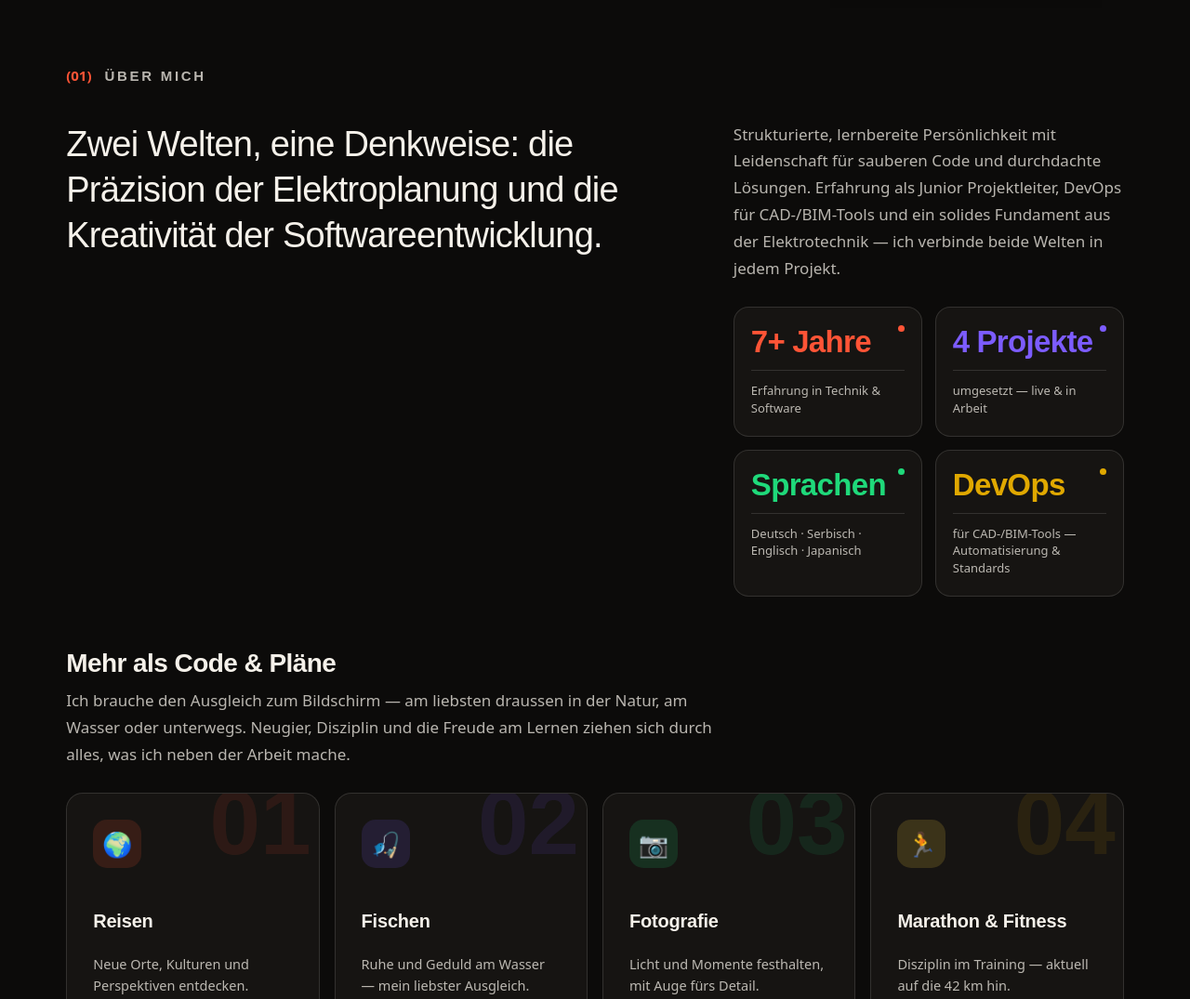
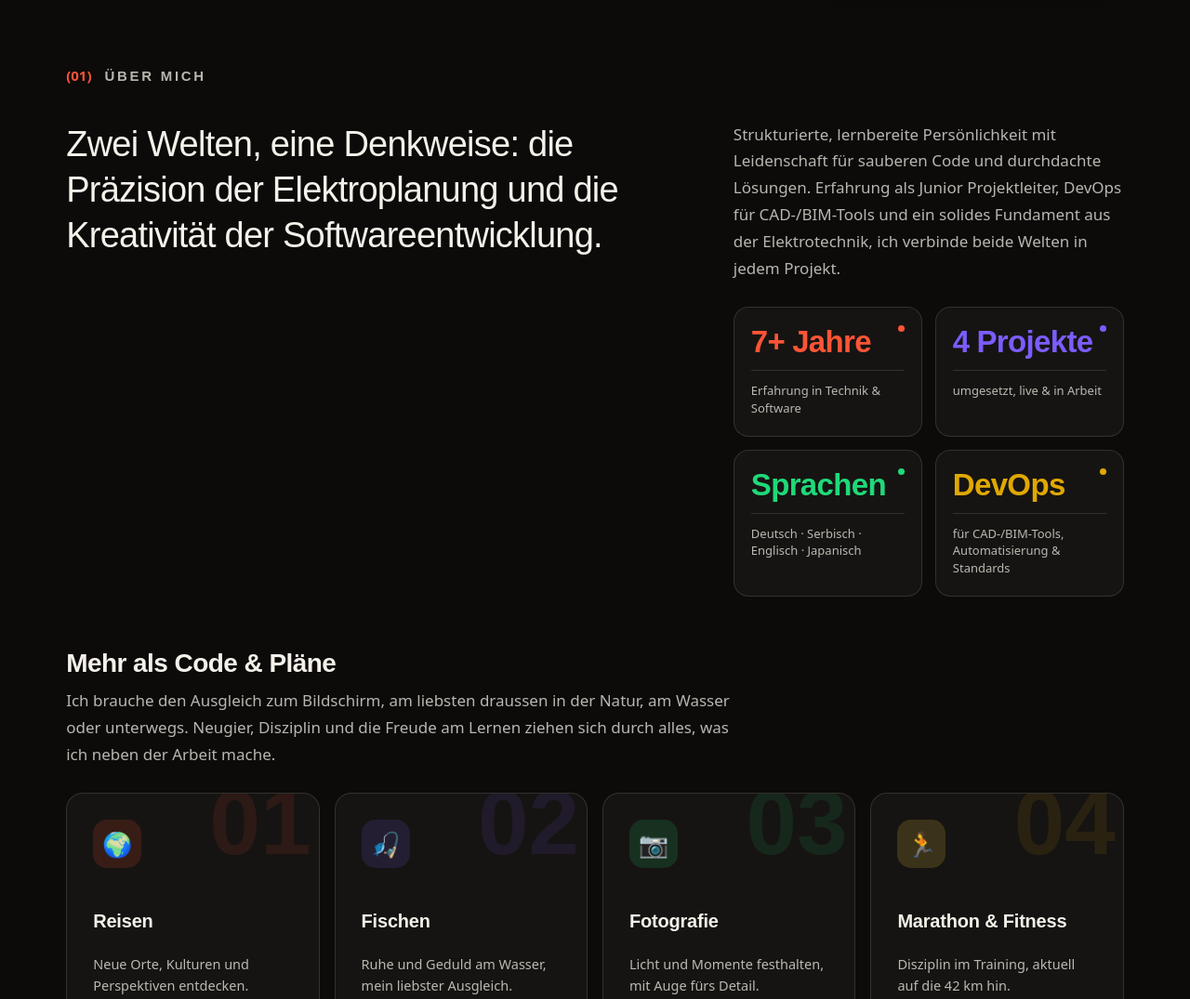
Before and after one commit to VeljkoIvic/VeljkoIvicPortfolio, a plain HTML site: page index.html in a window 1280 px wide. Shown: the part 740-1815 px from the top of the page at 93% size. Drawn offline with Linux system fonts and the light colour scheme.

Commit message:
Projekte ergänzt, Resume-CTA & Gedankenstriche seitenweit bereinigt

```diff
--- a/js/content.js
+++ b/js/content.js
@@ -20,26 +20,26 @@ const CONTENT = {
     aboutLead:
       "Zwei Welten, eine Denkweise: die Präzision der Elektroplanung und die Kreativität der Softwareentwicklung.",
     aboutBody:
-      "Strukturierte, lernbereite Persönlichkeit mit Leidenschaft für sauberen Code und durchdachte Lösungen. Erfahrung als Junior Projektleiter, DevOps für CAD-/BIM-Tools und ein solides Fundament aus der Elektrotechnik — ich verbinde beide Welten in jedem Projekt.",
+      "Strukturierte, lernbereite Persönlichkeit mit Leidenschaft für sauberen Code und durchdachte Lösungen. Erfahrung als Junior Projektleiter, DevOps für CAD-/BIM-Tools und ein solides Fundament aus der Elektrotechnik, ich verbinde beide Welten in jedem Projekt.",
     facts: [
       { big: "7+", unit: "Jahre", label: "Erfahrung in Technik & Software", color: "#ff5436" },
-      { big: "4", unit: "Projekte", label: "umgesetzt — live & in Arbeit", color: "#7c5cff" },
+      { big: "4", unit: "Projekte", label: "umgesetzt, live & in Arbeit", color: "#7c5cff" },
       { big: "Sprachen", label: "Deutsch · Serbisch · Englisch · Japanisch", color: "#1fd97a" },
-      { big: "DevOps", label: "für CAD-/BIM-Tools — Automatisierung & Standards", color: "#e0a800" },
+      { big: "DevOps", label: "für CAD-/BIM-Tools, Automatisierung & Standards", color: "#e0a800" },
     ],
 
     hobbiesTitle: "Mehr als Code & Pläne",
     hobbiesBody:
-      "Ich brauche den Ausgleich zum Bildschirm — am liebsten draussen in der Natur, am Wasser oder unterwegs. Neugier, Disziplin und die Freude am Lernen ziehen sich durch alles, was ich neben der Arbeit mache.",
+      "Ich brauche den Ausgleich zum Bildschirm, am liebsten draussen in der Natur, am Wasser oder unterwegs. Neugier, Disziplin und die Freude am Lernen ziehen sich durch alles, was ich neben der Arbeit mache.",
     hobbies: [
       { num: "01", icon: "🌍", title: "Reisen", note: "Neue Orte, Kulturen und Perspektiven entdecken.", tint: "rgba(255,84,54,.14)", color: "#ff5436" },
-      { num: "02", icon: "🎣", title: "Fischen", note: "Ruhe und Geduld am Wasser — mein liebster Ausgleich.", tint: "rgba(124,92,255,.14)", color: "#7c5cff" },
+      { num: "02", icon: "🎣", title: "Fischen", note: "Ruhe und Geduld am Wasser, mein liebster Ausgleich.", tint: "rgba(124,92,255,.14)", color: "#7c5cff" },
       { num: "03", icon: "📷", title: "Fotografie", note: "Licht und Momente festhalten, mit Auge fürs Detail.", tint: "rgba(31,217,122,.14)", color: "#1fd97a" },
-      { num: "04", icon: "🏃", title: "Marathon & Fitness", note: "Disziplin im Training — aktuell auf die 42 km hin.", tint: "rgba(255,210,63,.16)", color: "#e0a800" },
+      { num: "04", icon: "🏃", title: "Marathon & Fitness", note: "Disziplin im Training, aktuell auf die 42 km hin.", tint: "rgba(255,210,63,.16)", color: "#e0a800" },
       { num: "05", icon: "🍳", title: "Kochen", note: "Gerne experimentieren und für Freunde kochen.", tint: "rgba(255,84,54,.14)", color: "#ff5436" },
-      { num: "06", icon: "日", title: "Japanisch", note: "Lerne die Sprache aktuell auf Niveau N5 — aus reiner Neugier.", tint: "rgba(124,92,255,.14)", color: "#7c5cff" },
-      { num: "07", icon: "👨‍👩‍👧", title: "Familie", note: "Zeit mit den Menschen, die zählen — mein Rückhalt und meine Energiequelle.", tint: "rgba(31,217,122,.14)", color: "#1fd97a" },
-      { num: "08", icon: "💻", title: "Coden & Tüfteln", note: "Eigene Ideen in kleinen Side-Projects umsetzen — einfach, weil es Spass macht.", tint: "rgba(255,210,63,.16)", color: "#e0a800" },
+      { num: "06", icon: "日", title: "Japanisch", note: "Lerne die Sprache aktuell auf Niveau N5, aus reiner Neugier.", tint: "rgba(124,92,255,.14)", color: "#7c5cff" },
+      { num: "07", icon: "👨‍👩‍👧", title: "Familie", note: "Zeit mit den Menschen, die zählen, mein Rückhalt und meine Energiequelle.", tint: "rgba(31,217,122,.14)", color: "#1fd97a" },
+      { num: "08", icon: "💻", title: "Coden & Tüfteln", note: "Eigene Ideen in kleinen Side-Projects umsetzen, einfach, weil es Spass macht.", tint: "rgba(255,210,63,.16)", color: "#e0a800" },
     ],
 
     h_stack: "Stack & Werkzeuge",
@@ -52,14 +52,14 @@ const CONTENT = {
     h_jobs: "Berufserfahrung",
     h_edu: "Ausbildung",
     work: [
-      { period: "2025 — Jetzt", role: "Junior Projektleiter", org: "Amstein + Walthert AG", desc: "Projektleitung und Fachplanung von Elektroprojekten. DevOps für CAD-/BIM-Tools (u.a. Revit) sowie Betreuung von Lernenden." },
-      { period: "2023 — 2024", role: "Elektroplaner", org: "HKG Engineering AG", desc: "Erstellung technischer Pläne und Schemas, projektbezogene Kundenkommunikation sowie Mitarbeit in Planung und Koordination." },
-      { period: "2021 — 2023", role: "Elektroinstallateur EFZ", org: "Eglin AG · Swisspro AG · Melcom AG", desc: "Installation, Service und Wartung elektrischer Anlagen sowie Neu- und Umbauten in Wohn- und Gewerbeobjekten. Lösungsorientierte Fehlersuche, saubere Verdrahtung nach Schema und technische Kundenberatung direkt vor Ort." },
+      { period: "2025-Jetzt", role: "Junior Projektleiter", org: "Amstein + Walthert AG", desc: "Projektleitung und Fachplanung von Elektroprojekten. DevOps für CAD-/BIM-Tools (u.a. Revit) sowie Betreuung von Lernenden." },
+      { period: "2023-2024", role: "Elektroplaner", org: "HKG Engineering AG", desc: "Erstellung technischer Pläne und Schemas, projektbezogene Kundenkommunikation sowie Mitarbeit in Planung und Koordination." },
+      { period: "2021-2023", role: "Elektroinstallateur EFZ", org: "Eglin AG · Swisspro AG · Melcom AG", desc: "Installation, Service und Wartung elektrischer Anlagen sowie Neu- und Umbauten in Wohn- und Gewerbeobjekten. Lösungsorientierte Fehlersuche, saubere Verdrahtung nach Schema und technische Kundenberatung direkt vor Ort." },
     ],
     education: [
-      { period: "Geplant", role: "Bachelor of Science in Informatik", org: "ZHAW — Zürcher Hochschule für Angewandte Wissenschaften", desc: "Geplantes Bachelorstudium zur weiteren Vertiefung in Software Engineering und Informatik." },
-      { period: "2024 — 2027", role: "Dipl. Informatiker HF", org: "Professional Bachelor in Computer Science", desc: "Breite Ausbildung mit Führungsfokus: Softwareentwicklung, Datenbanken und Architektur ebenso wie Projektmanagement, Betriebswirtschaft, Marketing und Mitarbeiterführung." },
-      { period: "2017 — 2021", role: "Elektroinstallateur EFZ", org: "Berufliche Grundbildung (Lehre)", desc: "Vierjährige Grundbildung: Installation, Wartung und Reparatur elektrischer Anlagen, Montage von Schaltkästen, Grundlagen der Steuerungs- und Gebäudetechnik sowie das Lesen technischer Zeichnungen." },
+      { period: "Geplant", role: "Bachelor of Science in Informatik", org: "ZHAW, Zürcher Hochschule für Angewandte Wissenschaften", desc: "Geplantes Bachelorstudium zur weiteren Vertiefung in Software Engineering und Informatik." },
+      { period: "2024-2027", role: "Dipl. Informatiker HF", org: "Professional Bachelor in Computer Science", desc: "Breite Ausbildung mit Führungsfokus: Softwareentwicklung, Datenbanken und Architektur ebenso wie Projektmanagement, Betriebswirtschaft, Marketing und Mitarbeiterführung." },
+      { period: "2017-2021", role: "Elektroinstallateur EFZ", org: "Berufliche Grundbildung (Lehre)", desc: "Vierjährige Grundbildung: Installation, Wartung und Reparatur elektrischer Anlagen, Montage von Schaltkästen, Grundlagen der Steuerungs- und Gebäudetechnik sowie das Lesen technischer Zeichnungen." },
     ],
 
     h_projects: "Projekte",
@@ -69,12 +69,12 @@ const CONTENT = {
       { key: "planned", title: "Geplant", color: "#7c5cff" },
     ],
     projects: [
-      { cat: "live", name: "Fishertechservice", mark: "FT", color: "#1fd97a", desc: "Firmen-Website für einen Technik-Servicebetrieb — Konzept, Design und Umsetzung.", tags: ["Web", "Design", "UX"], href: "https://www.fishertechservice.ch", target: "_blank", arrow: "↗" },
+      { cat: "live", name: "Fishertechservice", mark: "FT", color: "#1fd97a", desc: "Firmen-Website für einen Technik-Servicebetrieb, Konzept, Design und Umsetzung.", tags: ["Web", "Design", "UX"], href: "https://www.fishertechservice.ch", target: "_blank", arrow: "↗" },
       { cat: "progress", name: "Fishertechservice Dashboard", mark: "DB", color: "#ff5436", desc: "Internes Management-Tool zur Verwaltung von Material, Kunden und Arbeitszeit.", tags: ["C#", "Web", "MS SQL"], href: "https://github.com/VeljkoIvic/FischerTechService-Dashboard", target: "_blank", arrow: "↗" },
-      { cat: "progress", name: "Chess Game", mark: "♞", color: "#1fd97a", desc: "Ein Schachspiel in C# — mit vollständiger Zuglogik und Spielregeln. Aktuell in Entwicklung.", tags: ["C#", ".NET", "OOP"], href: "https://github.com/VeljkoIvic/ChessGame", target: "_blank", arrow: "↗" },
-      { cat: "progress", name: "Monella", mark: "MO", color: "#7c5cff", desc: "Web-App für persönliche Buchhaltung, Budgetierung und digitale Belegverwaltung — der Beleg wird zur Buchung und erinnert zugleich an ablaufende Garantiefristen.", tags: ["Web", "Buchhaltung", "Budget"], href: "#contact", target: "_self", arrow: "→" },
-      { cat: "planned", name: "Filmmaker Portfolio", mark: "FR", color: "#7c5cff", desc: "Portfolio-Website für einen befreundeten Filmregisseur — Fokus auf Bewegtbild und Storytelling.", tags: ["Web", "Motion", "Design"], href: "#contact", target: "_self", arrow: "→" },
-      { cat: "planned", name: "Collectio", mark: "CO", color: "#1fd97a", desc: "Web-App zur Verwaltung einer One-Piece-TCG-Kartensammlung — Kartenbestand digital erfassen, regelkonforme Decks bauen und den Marktwert per Preis-API im Blick behalten.", tags: ["Web", "TCG", "API"], href: "#contact", target: "_self", arrow: "→" },
+      { cat: "progress", name: "Chess Game", mark: "♞", color: "#1fd97a", desc: "Ein Schachspiel in C#, mit vollständiger Zuglogik und Spielregeln. Aktuell in Entwicklung.", tags: ["C#", ".NET", "OOP"], href: "https://github.com/VeljkoIvic/ChessGame", target: "_blank", arrow: "↗" },
+      { cat: "progress", name: "Monella", mark: "MO", color: "#7c5cff", desc: "Web-App für persönliche Buchhaltung, Budgetierung und digitale Belegverwaltung, der Beleg wird zur Buchung und erinnert zugleich an ablaufende Garantiefristen.", tags: ["Web", "Buchhaltung", "Budget"], href: "#contact", target: "_self", arrow: "→" },
+      { cat: "planned", name: "Filmmaker Portfolio", mark: "FR", color: "#7c5cff", desc: "Portfolio-Website für einen befreundeten Filmregisseur, Fokus auf Bewegtbild und Storytelling.", tags: ["Web", "Motion", "Design"], href: "#contact", target: "_self", arrow: "→" },
+      { cat: "planned", name: "Collectio", mark: "CO", color: "#1fd97a", desc: "Web-App zur Verwaltung einer One-Piece-TCG-Kartensammlung, Kartenbestand digital erfassen, regelkonforme Decks bauen und den Marktwert per Preis-API im Blick behalten.", tags: ["Web", "TCG", "API"], href: "#contact", target: "_self", arrow: "→" },
     ],
 
     h_contact: "Kontakt",
@@ -103,26 +103,26 @@ const CONTENT = {
     aboutLead:
       "Two worlds, one mindset: the precision of electrical planning and the creativity of software development.",
     aboutBody:
-      "A structured, eager-to-learn person with a passion for clean code and well-thought-out solutions. Experience as a junior project lead, DevOps for CAD/BIM tools and a solid foundation in electrical engineering — I bring both worlds together in every project.",
+      "A structured, eager-to-learn person with a passion for clean code and well-thought-out solutions. Experience as a junior project lead, DevOps for CAD/BIM tools and a solid foundation in electrical engineering, I bring both worlds together in every project.",
     facts: [
       { big: "7+", unit: "years", label: "of experience in tech & software", color: "#ff5436" },
-      { big: "4", unit: "projects", label: "delivered — live & in progress", color: "#7c5cff" },
+      { big: "4", unit: "projects", label: "delivered, live & in progress", color: "#7c5cff" },
       { big: "Languages", label: "German · Serbian · English · Japanese", color: "#1fd97a" },
-      { big: "DevOps", label: "for CAD/BIM tools — automation & standards", color: "#e0a800" },
+      { big: "DevOps", label: "for CAD/BIM tools, automation & standards", color: "#e0a800" },
     ],
 
     hobbiesTitle: "More than code & plans",
     hobbiesBody:
-      "I need a counterbalance to the screen — ideally outdoors in nature, by the water or on the road. Curiosity, discipline and the joy of learning run through everything I do outside of work.",
+      "I need a counterbalance to the screen, ideally outdoors in nature, by the water or on the road. Curiosity, discipline and the joy of learning run through everything I do outside of work.",
     hobbies: [
       { num: "01", icon: "🌍", title: "Travelling", note: "Discovering new places, cultures and perspectives.", tint: "rgba(255,84,54,.14)", color: "#ff5436" },
-      { num: "02", icon: "🎣", title: "Fishing", note: "Calm and patience by the water — my favourite reset.", tint: "rgba(124,92,255,.14)", color: "#7c5cff" },
+      { num: "02", icon: "🎣", title: "Fishing", note: "Calm and patience by the water, my favourite reset.", tint: "rgba(124,92,255,.14)", color: "#7c5cff" },
       { num: "03", icon: "📷", title: "Photography", note: "Capturing light and moments with an eye for detail.", tint: "rgba(31,217,122,.14)", color: "#1fd97a" },
-      { num: "04", icon: "🏃", title: "Marathon & Fitness", note: "Discipline in training — currently working towards 42 km.", tint: "rgba(255,210,63,.16)", color: "#e0a800" },
+      { num: "04", icon: "🏃", title: "Marathon & Fitness", note: "Discipline in training, currently working towards 42 km.", tint: "rgba(255,210,63,.16)", color: "#e0a800" },
       { num: "05", icon: "🍳", title: "Cooking", note: "Love to experiment and cook for friends.", tint: "rgba(255,84,54,.14)", color: "#ff5436" },
-      { num: "06", icon: "日", title: "Japanese", note: "Currently learning the language at N5 level — out of pure curiosity.", tint: "rgba(124,92,255,.14)", color: "#7c5cff" },
-      { num: "07", icon: "👨‍👩‍👧", title: "Family", note: "Time with the people who matter — my anchor and my source of energy.", tint: "rgba(31,217,122,.14)", color: "#1fd97a" },
-      { num: "08", icon: "💻", title: "Coding & Tinkering", note: "Turning my own ideas into small side projects — simply because it’s fun.", tint: "rgba(255,210,63,.16)", color: "#e0a800" },
+      { num: "06", icon: "日", title: "Japanese", note: "Currently learning the language at N5 level, out of pure curiosity.", tint: "rgba(124,92,255,.14)", color: "#7c5cff" },
+      { num: "07", icon: "👨‍👩‍👧", title: "Family", note: "Time with the people who matter, my anchor and my source of energy.", tint: "rgba(31,217,122,.14)", color: "#1fd97a" },
+      { num: "08", icon: "💻", title: "Coding & Tinkering", note: "Turning my own ideas into small side projects, simply because it’s fun.", tint: "rgba(255,210,63,.16)", color: "#e0a800" },
     ],
 
     h_stack: "Stack & Tools",
@@ -135,14 +135,14 @@ const CONTENT = {
     h_jobs: "Work experience",
     h_edu: "Education",
     work: [
-      { period: "2025 — Now", role: "Junior Project Lead", org: "Amstein + Walthert AG", desc: "Project management and specialist planning of electrical projects. DevOps for CAD/BIM tools (incl. Revit) and mentoring apprentices." },
-      { period: "2023 — 2024", role: "Electrical Planner", org: "HKG Engineering AG", desc: "Creating technical plans and schematics, project-based client communication, and contributing to planning and coordination." },
-      { period: "2021 — 2023", role: "Electrician EFZ", org: "Eglin AG · Swisspro AG · Melcom AG", desc: "Installation, service and maintenance of electrical systems plus new builds and conversions in residential and commercial properties. Solution-oriented fault finding, clean wiring to schematic and on-site technical client advice." },
+      { period: "2025-Now", role: "Junior Project Lead", org: "Amstein + Walthert AG", desc: "Project management and specialist planning of electrical projects. DevOps for CAD/BIM tools (incl. Revit) and mentoring apprentices." },
+      { period: "2023-2024", role: "Electrical Planner", org: "HKG Engineering AG", desc: "Creating technical plans and schematics, project-based client communication, and contributing to planning and coordination." },
+      { period: "2021-2023", role: "Electrician EFZ", org: "Eglin AG · Swisspro AG · Melcom AG", desc: "Installation, service and maintenance of electrical systems plus new builds and conversions in residential and commercial properties. Solution-oriented fault finding, clean wiring to schematic and on-site technical client advice." },
     ],
     education: [
-      { period: "Planned", role: "Bachelor of Science in Computer Science", org: "ZHAW — Zurich University of Applied Sciences", desc: "Planned bachelor’s degree to further deepen software engineering and computer science." },
-      { period: "2024 — 2027", role: "Dipl. Informatiker HF", org: "Professional Bachelor in Computer Science", desc: "A broad, leadership-focused programme: software development, databases and architecture alongside project management, business administration, marketing and people leadership." },
-      { period: "2017 — 2021", role: "Electrician EFZ", org: "Vocational education (apprenticeship)", desc: "Four-year apprenticeship: installation, maintenance and repair of electrical systems, assembly of control cabinets, fundamentals of control and building technology, and reading technical drawings." },
+      { period: "Planned", role: "Bachelor of Science in Computer Science", org: "ZHAW, Zurich University of Applied Sciences", desc: "Planned bachelor’s degree to further deepen software engineering and computer science." },
+      { period: "2024-2027", role: "Dipl. Informatiker HF", org: "Professional Bachelor in Computer Science", desc: "A broad, leadership-focused programme: software development, databases and architecture alongside project management, business administration, marketing and people leadership." },
+      { period: "2017-2021", role: "Electrician EFZ", org: "Vocational education (apprenticeship)", desc: "Four-year apprenticeship: installation, maintenance and repair of electrical systems, assembly of control cabinets, fundamentals of control and building technology, and reading technical drawings." },
     ],
 
     h_projects: "Projects",
@@ -152,12 +152,12 @@ const CONTENT = {
       { key: "planned", title: "Planned", color: "#7c5cff" },
     ],
     projects: [
-      { cat: "live", name: "Fishertechservice", mark: "FT", color: "#1fd97a", desc: "Company website for a technical service business — concept, design and build.", tags: ["Web", "Design", "UX"], href: "https://www.fishertechservice.ch", target: "_blank", arrow: "↗" },
+      { cat: "live", name: "Fishertechservice", mark: "FT", color: "#1fd97a", desc: "Company website for a technical service business, concept, design and build.", tags: ["Web", "Design", "UX"], href: "https://www.fishertechservice.ch", target: "_blank", arrow: "↗" },
       { cat: "progress", name: "Fishertechservice Dashboard", mark: "DB", color: "#ff5436", desc: "Internal management tool for tracking materials, clients and working hours.", tags: ["C#", "Web", "MS SQL"], href: "https://github.com/VeljkoIvic/FischerTechService-Dashboard", target: "_blank", arrow: "↗" },
-      { cat: "progress", name: "Chess Game", mark: "♞", color: "#1fd97a", desc: "A chess game built in C# — with full move logic and game rules. Currently in development.", tags: ["C#", ".NET", "OOP"], href: "https://github.com/VeljkoIvic/ChessGame", target: "_blank", arrow: "↗" },
-      { cat: "progress", name: "Monella", mark: "MO", color: "#7c5cff", desc: "Web app for personal accounting, budgeting and digital receipt management — each receipt becomes a transaction and reminds you before warranties expire.", tags: ["Web", "Accounting", "Budget"], href: "#contact", target: "_self", arrow: "→" },
-      { cat: "planned", name: "Filmmaker Portfolio", mark: "FR", color: "#7c5cff", desc: "Portfolio website for a filmmaker friend — focused on moving image and storytelling.", tags: ["Web", "Motion", "Design"], href: "#contact", target: "_self", arrow: "→" },
-      { cat: "planned", name: "Collectio", mark: "CO", color: "#1fd97a", desc: "Web app for managing a One Piece TCG card collection — track cards digitally, build rule-checked decks and monitor market value via a price API.", tags: ["Web", "TCG", "API"], href: "#contact", target: "_self", arrow: "→" },
+      { cat: "progress", name: "Chess Game", mark: "♞", color: "#1fd97a", desc: "A chess game built in C#, with full move logic and game rules. Currently in development.", tags: ["C#", ".NET", "OOP"], href: "https://github.com/VeljkoIvic/ChessGame", target: "_blank", arrow: "↗" },
+      { cat: "progress", name: "Monella", mark: "MO", color: "#7c5cff", desc: "Web app for personal accounting, budgeting and digital receipt management, each receipt becomes a transaction and reminds you before warranties expire.", tags: ["Web", "Accounting", "Budget"], href: "#contact", target: "_self", arrow: "→" },
+      { cat: "planned", name: "Filmmaker Portfolio", mark: "FR", color: "#7c5cff", desc: "Portfolio website for a filmmaker friend, focused on moving image and storytelling.", tags: ["Web", "Motion", "Design"], href: "#contact", target: "_self", arrow: "→" },
+      { cat: "planned", name: "Collectio", mark: "CO", color: "#1fd97a", desc: "Web app for managing a One Piece TCG card collection, track cards digitally, build rule-checked decks and monitor market value via a price API.", tags: ["Web", "TCG", "API"], href: "#contact", target: "_self", arrow: "→" },
     ],
 
     h_contact: "Contact",
--- a/js/main.js
+++ b/js/main.js
@@ -224,7 +224,7 @@
   function renderAll() {
     const t = CONTENT[lang];
     document.documentElement.lang = lang;
-    document.title = "Veljko Ivic — " + t.role;
+    document.title = "Veljko Ivic · " + t.role;
     renderNav(t);
     renderHero(t);
     renderAbout(t);
```
Also changed, not shown: index.html (+4 -4 lines).
